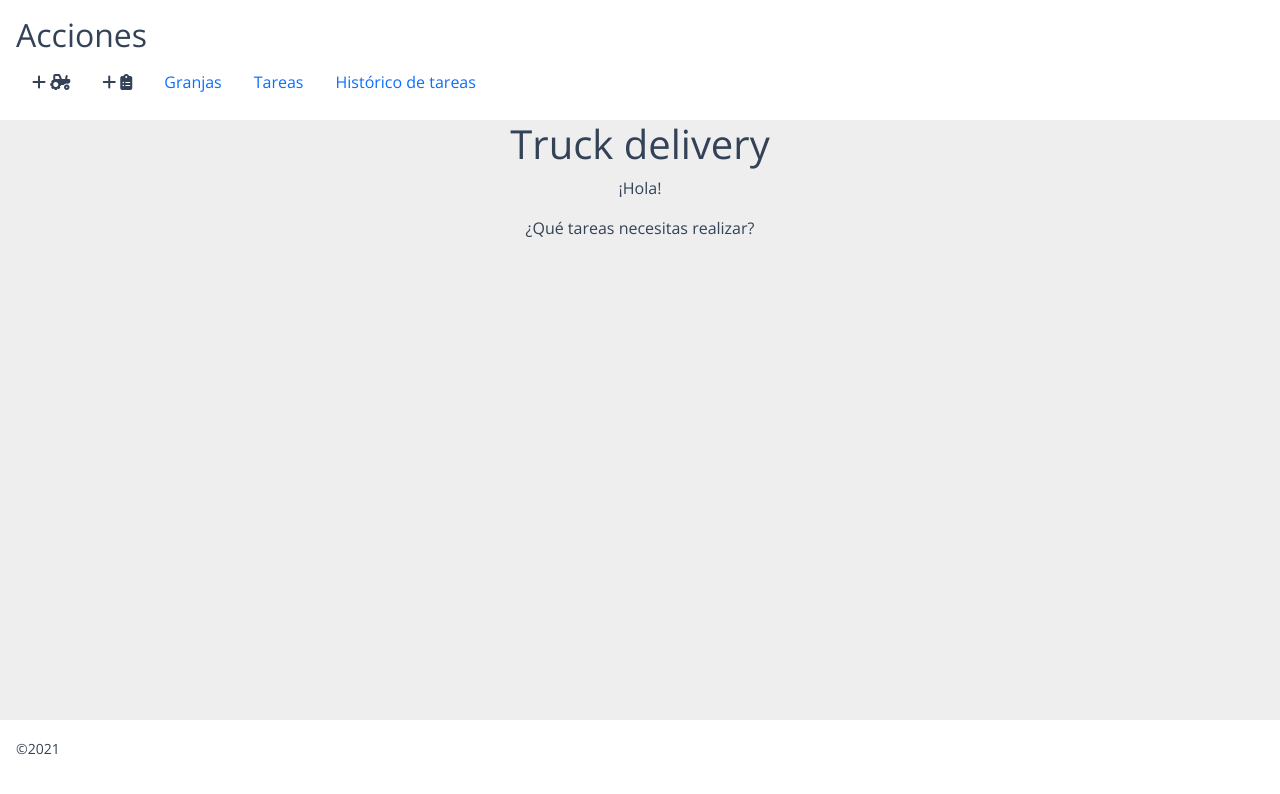
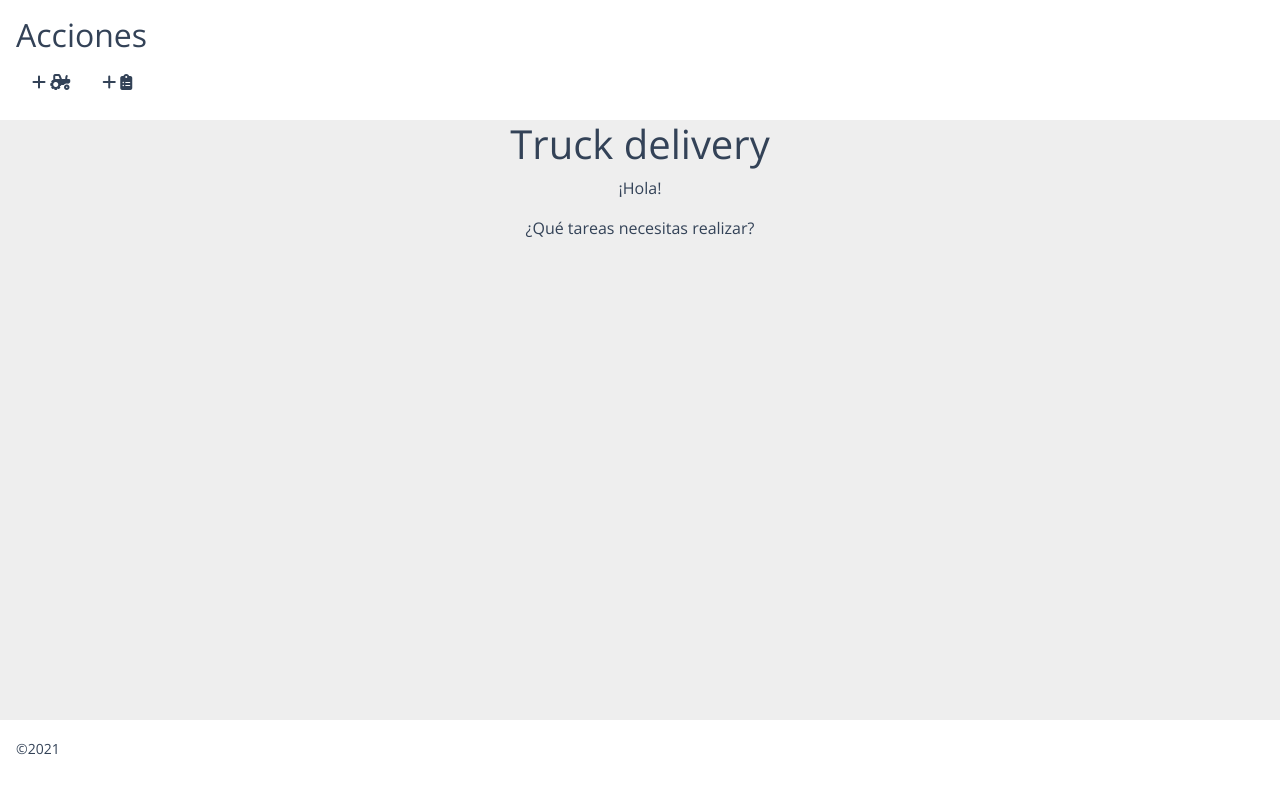
Before and after one commit to mZubeldia/truckdelivery, a React (Create React App) app: page / in a window 1280 px wide. Shown: the top 794 px of the page. Built offline with nearby package versions, Linux system fonts and the light colour scheme.

Commit message:
delete empty header sections

```diff
--- a/src/components/Header.js
+++ b/src/components/Header.js
@@ -15,21 +15,6 @@ const Header = () => {
               <i class="fas fa-plus"></i> <i class="fas fa-clipboard-list"></i>
             </Link>
           </li>
-          <li className="nav-item">
-            <Link to="/granjas" className="nav-link ">
-              Granjas
-            </Link>
-          </li>
-          <li className="nav-item">
-            <Link to="/tareas" className="nav-link">
-              Tareas
-            </Link>
-          </li>
-          <li className="nav-item">
-            <Link to="/tareas-historico" className="nav-link">
-              Histórico de tareas
-            </Link>
-          </li>
         </ul>
       </nav>
     </header>
```
